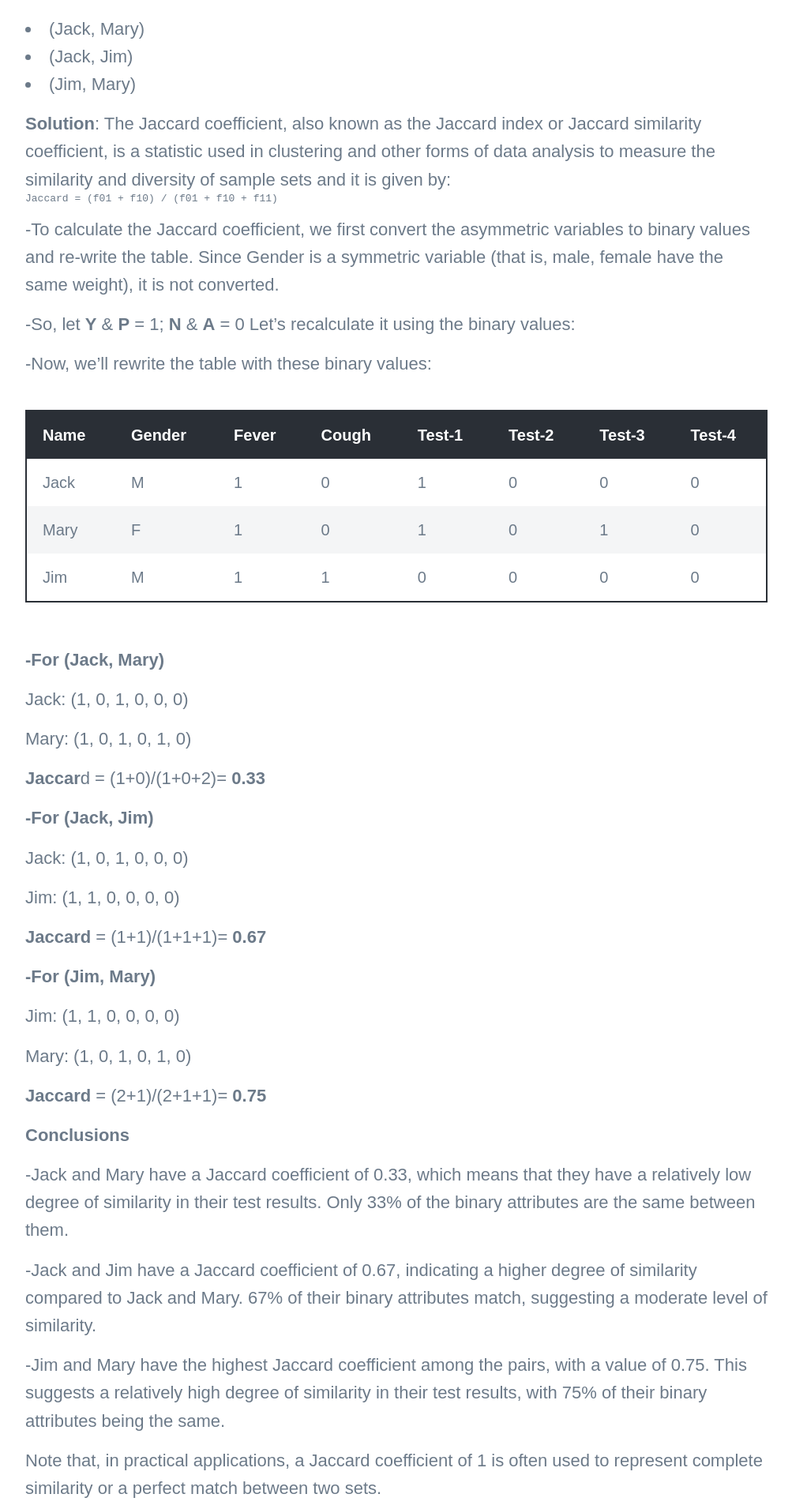
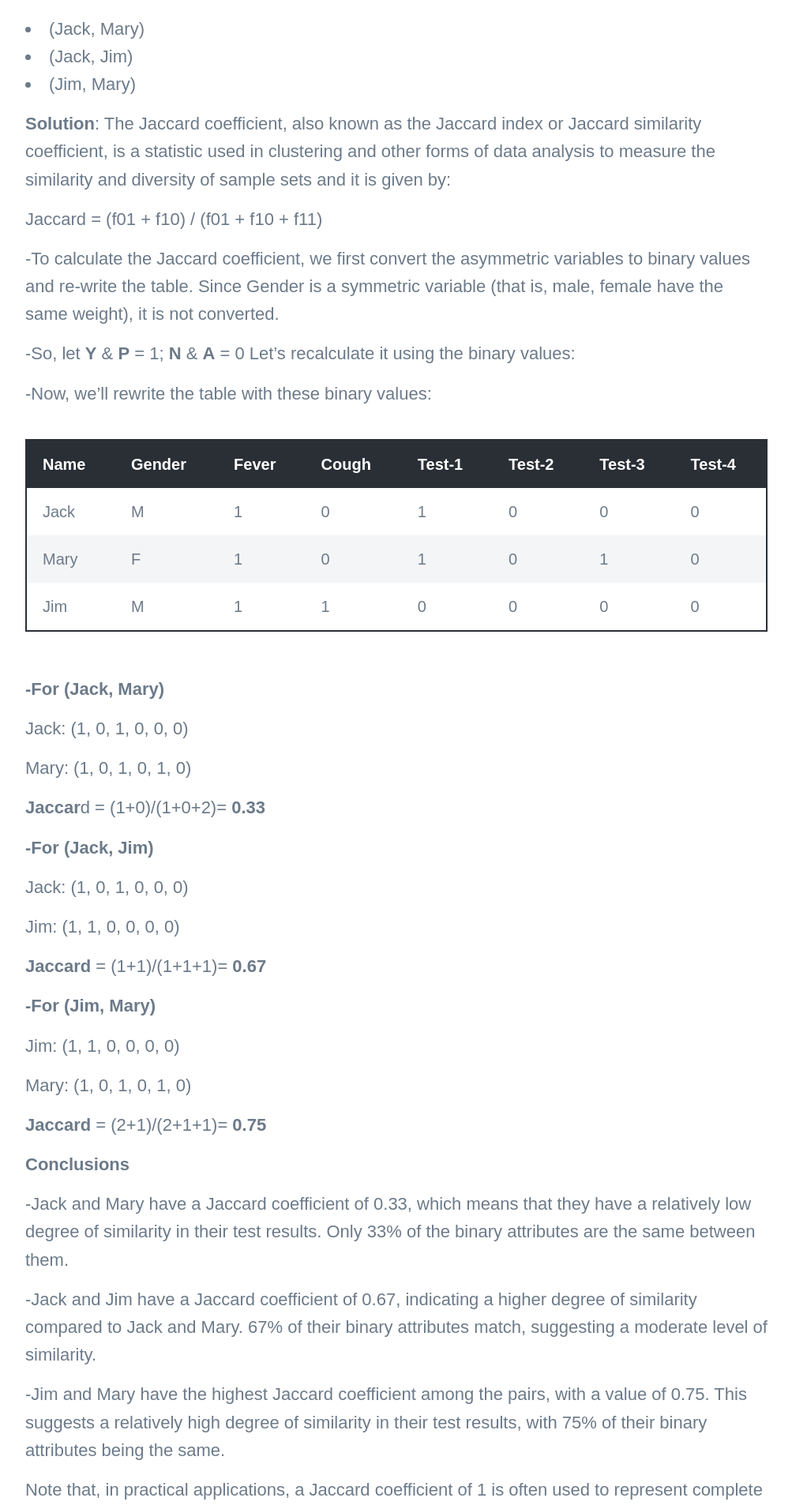
Before and after one commit to DaisyIpatzi/daisyipatzi.github.io, a Jekyll site: the page built from _posts/2023-12-27-Jaccard-moduleML.md, in a window 1280 px wide. Shown: the part 1065-2976 px from the top of the page at 79% size, without its empty margins (138-1141 px from the left). Built offline with Jekyll 4.4.1, drawn with Linux system fonts in a browser that asks for light colours; nearby versions of some CDN libraries; some web fonts are replaced.

Commit message:
Update 2023-12-27-Jaccard-moduleML.md

````diff
--- a/_posts/2023-12-27-Jaccard-moduleML.md
+++ b/_posts/2023-12-27-Jaccard-moduleML.md
@@ -22,9 +22,9 @@ Calculate Jaccard coefficient for the following pairs:
 - (Jim, Mary)
 
 **Solution**: The Jaccard coefficient, also known as the Jaccard index or Jaccard similarity coefficient, is a statistic used in clustering and other forms of data analysis to measure the similarity and diversity of sample sets and it is given by:
-```math
+
 Jaccard = (f01 + f10) / (f01 + f10 + f11)
-```
+
 -To calculate the Jaccard coefficient, we first convert the asymmetric variables to binary values and re-write the table. Since Gender is a symmetric variable (that is, male, female have the same weight), it is not converted.
 
 -So, let **Y** & **P** = 1; **N** & **A** = 0 Let's recalculate it using the binary values:
````
